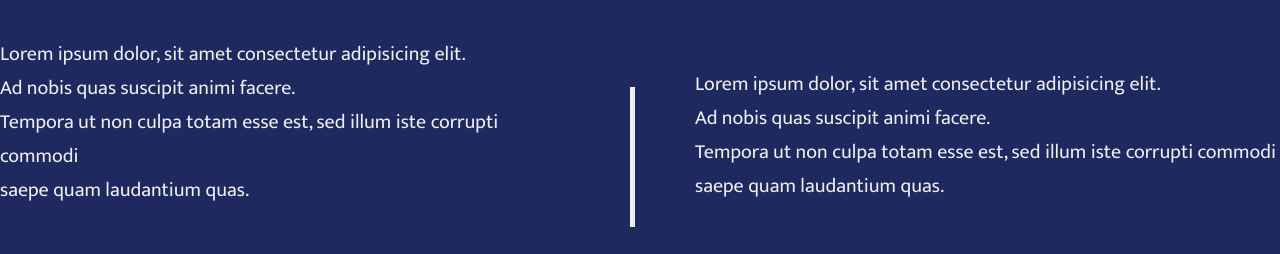
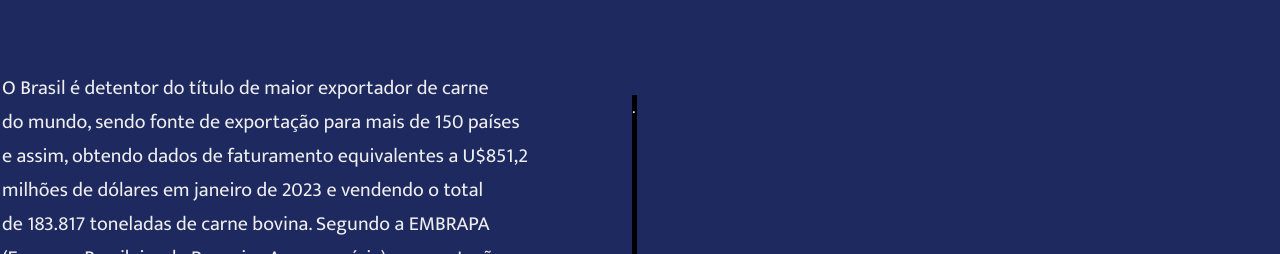
Before and after one commit to PedroHenriqueRC/FreezeWay, a plain HTML site: page ProjetoSprint2Final/site/index.html in a window 1280 px wide. Shown: the part 698-952 px from the top of the page. Drawn offline with Linux system fonts and the light colour scheme.

Commit message:
atualização do site

```diff
--- a/ProjetoSprint2Final/site/css/main.css
+++ b/ProjetoSprint2Final/site/css/main.css
@@ -169,7 +169,7 @@ body {
     align-items: center;
     flex-direction: row;
     background: #1d295f;
-    height: 400px;
+    height: 800px;
     justify-content: space-evenly;
 }
 
@@ -184,7 +184,7 @@ body {
 
 .pSobreNos {
     font-size: 20px;
-    margin-top: -5px;
+    margin-top: 300px;
     color: #eeeeee;
     font-family: "Mukta", sans-serif;
     margin-right: 750px;
@@ -192,17 +192,17 @@ body {
 
 .barraSobreNos {
     margin-left: 630px;
-    background: #eeeeee;
-    height: 140px;
+    margin-top: -350px;
+    background: #000000;
+    height: 400px;
     width: 5px;
     color: #eeeeee;
-    margin-top: -120px;
 }
 
 .pSobreNos2 {
     font-size: 20px;
     margin-left: 695px;
-    margin-top: -160px;
+    margin-top: -200px;
     color: #eeeeee;
     font-family: "Mukta", sans-serif;
 }
--- a/ProjetoSprint2Final/site/index.html
+++ b/ProjetoSprint2Final/site/index.html
@@ -48,13 +48,38 @@
     <h1 class="h1SobreNos">Sobre Nós</h1>
     <div id="containerSobre">
         <div class="textosSobrenos">
-            <p class="pSobreNos">Lorem ipsum dolor, sit amet consectetur adipisicing elit.<br> Ad nobis quas suscipit
-                animi facere. <br>Tempora ut non culpa totam esse est, sed illum iste corrupti commodi<br> saepe quam
-                laudantium quas.</p>
+            <p class="pSobreNos">
+                O Brasil é detentor do título de maior exportador de carne <br>
+                do mundo, sendo fonte de exportação para mais de 150 países <br>
+                e assim, obtendo dados de faturamento equivalentes a U$851,2<br>
+                 milhões de dólares em janeiro de 2023 e vendendo o total <br>
+                de 183.817 toneladas de carne bovina. Segundo a EMBRAPA <br>
+                (Empresa Brasileira de Pesquisa Agropecuária), a exportação <br>
+                da carne, atualmente, se apresenta como a principal impulsora <br>
+                da economia, sendo responsável por 6% do PIB ou 30% do <br>
+                Agronegócio brasileiro, movimentando mais de R$200 bilhões <br>
+                de reais nos últimos 5 anos. Tais ações contribuem 37% na <br>
+                 geração de empregos e 42% nas exportações gerais.</p>
+
             <div class="barraSobreNos">.</div>
-            <p class="pSobreNos2">Lorem ipsum dolor, sit amet consectetur adipisicing elit.<br> Ad nobis quas suscipit
-                animi facere. <br>Tempora ut non culpa totam esse est, sed illum iste corrupti commodi<br> saepe quam
-                laudantium quas.</p>
+            <p class="pSobreNos2">
+                Nós da FreezeWay, desenvolvemos um software para sensores  <br>
+                de temperatura junto a um sistema com o intuito de informar <br>
+                o condutor do caminhão, o proprietário da empresa e os <br>
+                demais funcionários sobre a climatização do Baú Frigorifico, <br>
+                localizado no interior do caminhão, constatando a precisa<br>
+                temperatura ambiente e enviando os dados para o sistema <br>
+                que os transmitirá em uma tela acoplada na cabine do <br>
+                motorista, que poderá acompanhar em tempo real as <br>
+                condições de refrigeração das carnes. A ideia principal <br>
+                é capacitá-lo para que possa monitorar a temperatura<br>
+                 e tomar as providências cabíveis para que não ocorra<br>
+                  qualquer mudança fora do padrão da Resolução<br>
+                Nº 35 de 1977, estabelecida pela Comissão Nacional de Normas <br>
+                e Padrões para Alimentos, permitindo a variação de temperatura <br>
+                entre -18 graus até -15 graus em um curto período. Como diferencial,<br>
+                o projeto apresentará uma facilidade de interpretação e manuseio <br>
+                do sensor através da tela instalada na cabine do motorista.</p>
         </div>
     </div>
     <h1 class="tituloEquipe">Equipe</h1>
```
Also changed, not shown: ProjetoSprint2Final/Calculadora/Calculadora.html (+2 -3 lines).
